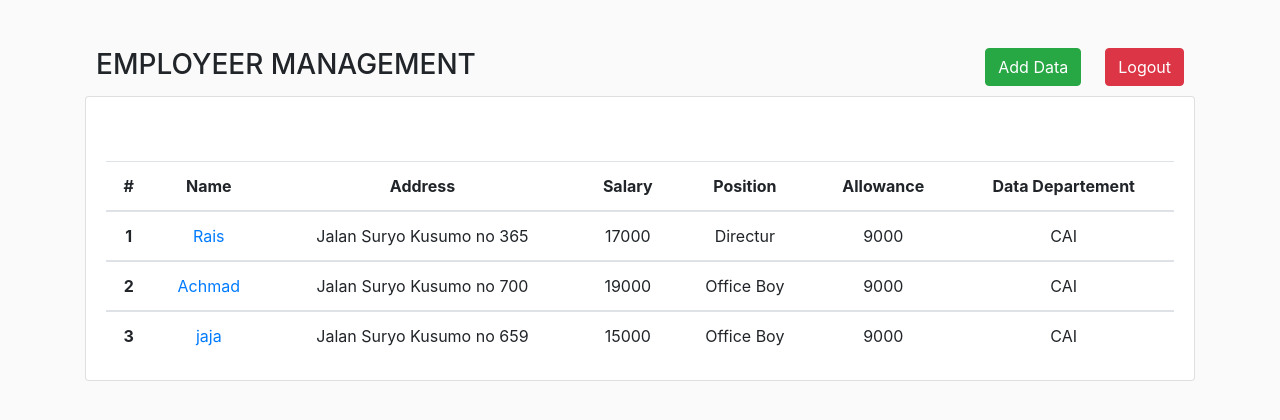
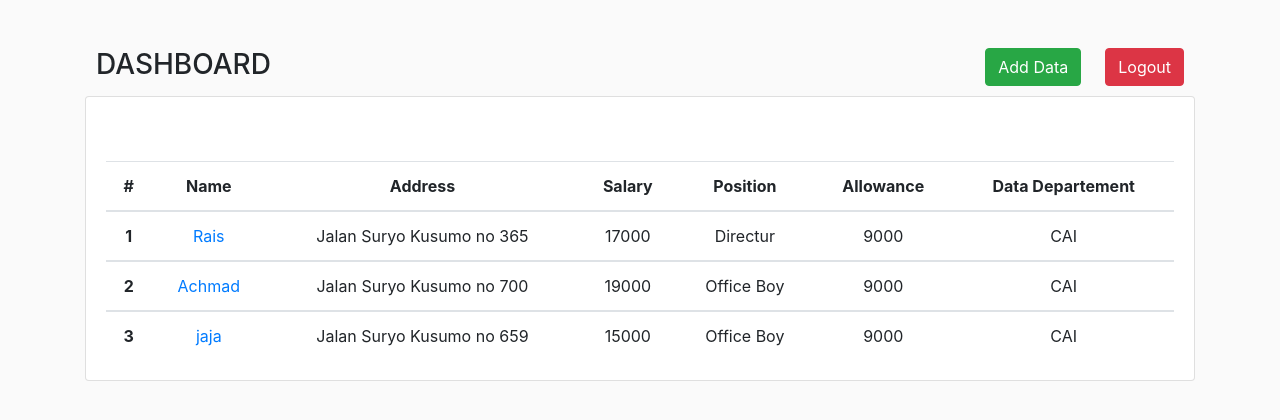
Before and after one commit to NurAchmadShafy/list_data, a PHP site: page /admin_page.php in a window 1280 px wide. Shown: the top 420 px of the page. Run offline with PHP 8.4, Linux system fonts and the light colour scheme; a user stored in the database is signed in; data comes from the database, SQL or seed files in the repository; both versions use the stored data as it was before the commit.

Commit message:
New Update
Just Little Move something

```diff
--- a/Employee-Management/admin_page.php
+++ b/Employee-Management/admin_page.php
@@ -37,7 +37,7 @@ if (isset($_POST['add_data'])) {
 
     <div class="pt-5">
       <div class="float-left ml-5 pl-5">
-          <h3>EMPLOYEER MANAGEMENT</h3>
+          <h3>DASHBOARD</h3>
       </div>
       <div class="text-center float-right mr-5 pr-5">
           <form method="POST">
```
Also changed, not shown: sql/employee_management.sql (renamed from Employee-Management/employee_management.sql).
